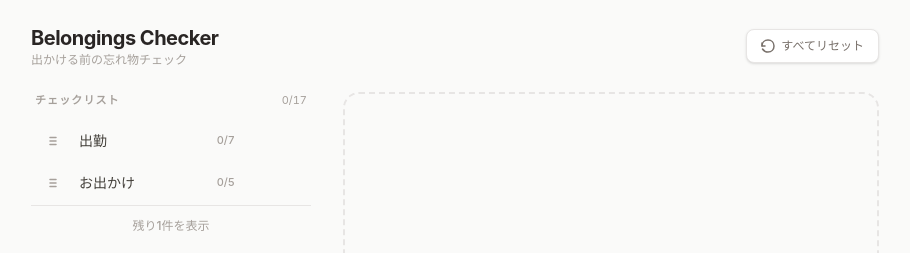
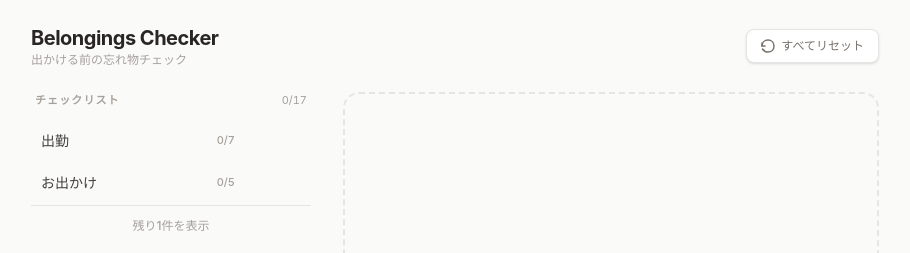
Before and after one commit to ponkansh6/belongings, a Next.js app: page / in a window 1280 px wide. Shown: the top 253 px of the page, without its empty margins (185-1095 px from the left). Built offline with nearby package versions, Linux system fonts and the light colour scheme.

Commit message:
Remove drag handle since checklists are auto-sorted

```diff
--- a/src/app/page.tsx
+++ b/src/app/page.tsx
@@ -16,7 +16,6 @@ export default function Home() {
     addChecklist,
     renameChecklist,
     deleteChecklist,
-    reorderChecklists,
     addItem,
     toggleItem,
     deleteItem,
@@ -57,7 +56,6 @@ export default function Home() {
               setActiveView({ type: "all" });
             }
           }}
-          onReorder={reorderChecklists}
         />
 
         {/* Main content */}
--- a/src/components/Sidebar.tsx
+++ b/src/components/Sidebar.tsx
@@ -3,7 +3,6 @@
 import { useState, useRef, useEffect, useCallback } from "react";
 import type { Checklist } from "@/lib/types";
 import type { ActiveView } from "@/hooks/useChecklists";
-import { useDragReorder } from "@/hooks/useDragReorder";
 
 interface SidebarProps {
   checklists: Checklist[];
@@ -12,7 +11,6 @@ interface SidebarProps {
   onAdd: (name: string) => void;
   onRename: (id: string, name: string) => void;
   onDelete: (id: string) => void;
-  onReorder: (fromIndex: number, toIndex: number) => void;
 }
 
 export default function Sidebar({
@@ -22,7 +20,6 @@ export default function Sidebar({
   onAdd,
   onRename,
   onDelete,
-  onReorder,
 }: SidebarProps) {
   const [showNewInput, setShowNewInput] = useState(false);
   const [newName, setNewName] = useState("");
@@ -33,8 +30,6 @@ export default function Sidebar({
 
   const newInputRef = useRef<HTMLInputElement>(null);
   const editInputRef = useRef<HTMLInputElement>(null);
-
-  const { containerRef, handlePointerDown, getItemStyle, isDragging } = useDragReorder(onReorder);
 
   useEffect(() => {
     if (showNewInput) newInputRef.current?.focus();
@@ -144,45 +139,19 @@ export default function Sidebar({
         <>
           {/* Checklist list */}
           {checklists.length > 0 ? (
-            <div ref={containerRef} className="flex flex-col gap-0.5">
-              {visibleLists.map((cl, index) => {
+            <div className="flex flex-col gap-0.5">
+              {visibleLists.map((cl) => {
                 const isActive = activeView.type === "list" && activeView.checklistId === cl.id;
                 const isEditing = editingId === cl.id;
-                const itemStyle = getItemStyle(index);
                 const checkedCount = cl.items.filter((i) => i.checked).length;
 
                 return (
                   <div
                     key={cl.id}
-                    style={itemStyle}
-                    aria-grabbed={isDragging}
                     className={`group flex items-center gap-0.5 rounded-xl px-1 transition-colors ${
                       isActive ? "bg-blue-50 ring-1 ring-blue-200" : "hover:bg-stone-100"
                     }`}
                   >
-                    {/* Drag handle */}
-                    <button
-                      type="button"
-                      onPointerDown={(e) => handlePointerDown(index, e)}
-                      className="flex h-10 w-9 shrink-0 cursor-grab touch-none items-center justify-center rounded-lg text-stone-400 transition-colors hover:text-stone-600 active:cursor-grabbing focus:outline-none focus-visible:ring-2 focus-visible:ring-blue-400"
-                      aria-label="並び替え"
-                      tabIndex={0}
-                    >
-                      <svg
-                        width="14"
-                        height="14"
-                        viewBox="0 0 14 14"
-                        fill="none"
-                        stroke="currentColor"
-                        strokeWidth="1.5"
-                        strokeLinecap="round"
-                      >
-                        <line x1="4" y1="3.5" x2="10" y2="3.5" />
-                        <line x1="4" y1="7" x2="10" y2="7" />
-                        <line x1="4" y1="10.5" x2="10" y2="10.5" />
-                      </svg>
-                    </button>
-
                     {/* Name / Edit input */}
                     {isEditing ? (
                       <input
```
